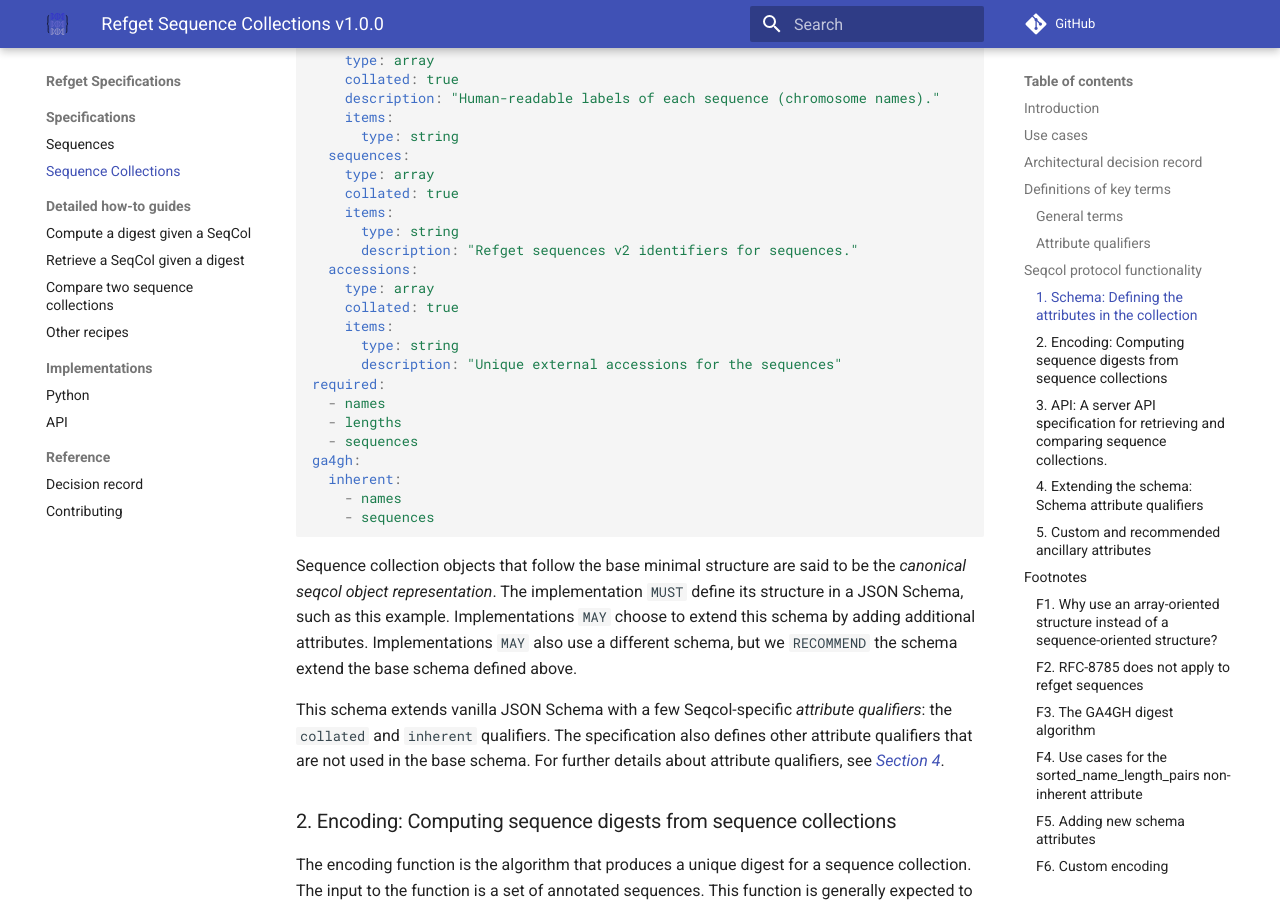
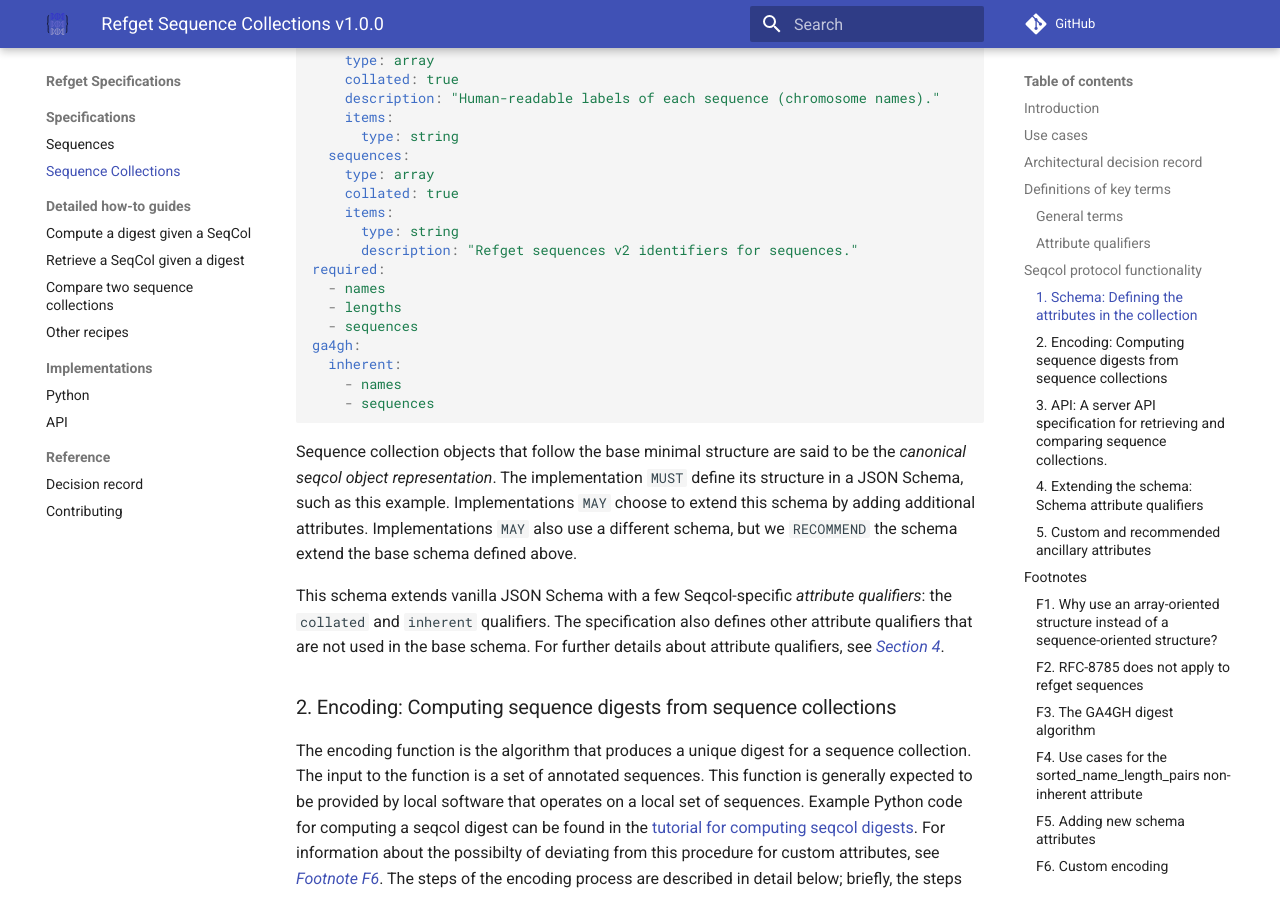
Before and after one commit to ga4gh/refget, an MkDocs documentation site: the page built from docs/seqcol.md, in a window 1280 px wide and 900 px high, scrolled down 4808 px. Built offline with MkDocs 1.6.1 and Material for MkDocs 9.7.7, drawn with Linux system fonts in a browser that asks for light colours; comment, search, counter and statistics services are not loaded.

Commit message:
Remove accessions from the base schema

```diff
--- a/docs/seqcol.md
+++ b/docs/seqcol.md
@@ -131,12 +131,6 @@ properties:
     items:
       type: string
       description: "Refget sequences v2 identifiers for sequences."
-  accessions:
-    type: array
-    collated: true
-    items:
-      type: string
-      description: "Unique external accessions for the sequences"
 required:
   - names
   - lengths
```
